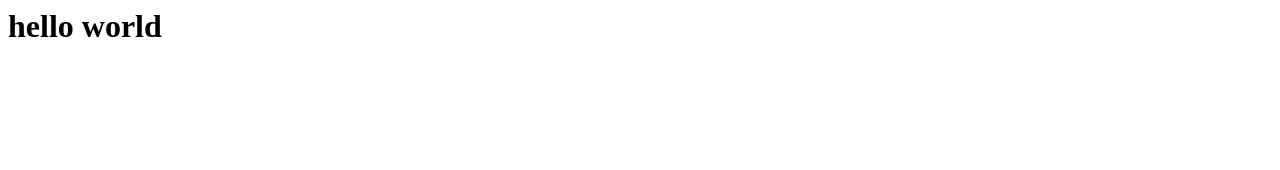
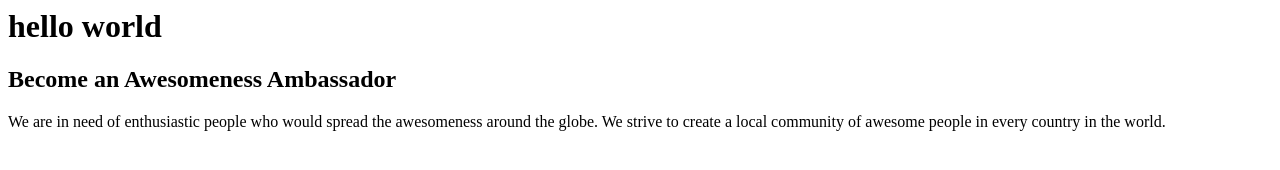
Before and after one commit to slavokozar/awesomeness, a plain HTML site: page index.html in a window 1280 px wide. Drawn offline with Linux system fonts and the light colour scheme.

Commit message:
added section

```diff
--- a/index.html
+++ b/index.html
@@ -4,5 +4,9 @@
 </head>
 <body>
 <h1>hello world</h1>
+<section class="section">
+    <h2>Become an Awesomeness Ambassador</h2>
+    <p>We are in need of enthusiastic people who would spread the awesomeness around the globe. We strive to create a local community of awesome people in every country in the world.</p>
+</section>
 </body>
 </html>
```
